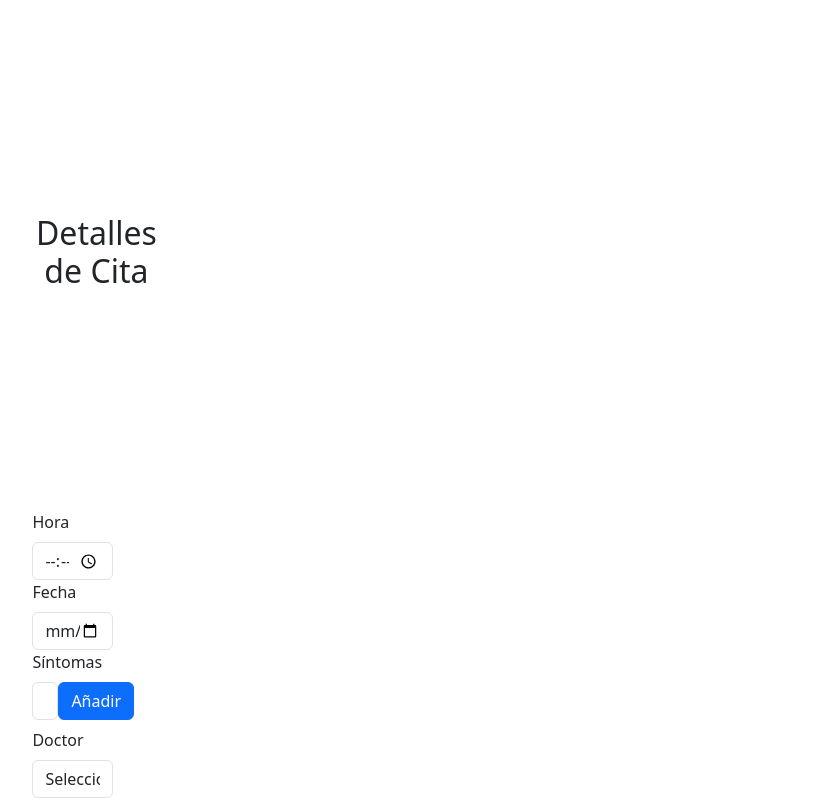
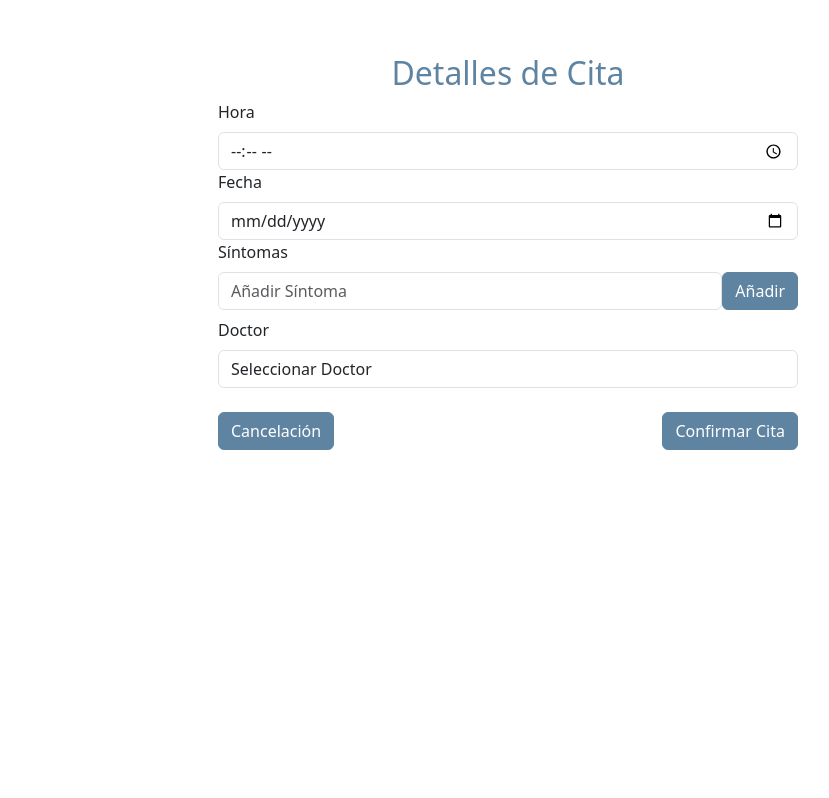
Before and after one commit to No-Country-simulation/c20-59-t-java-react, a React (Vite) app in the folder c20-59-t-java-react/: page /cita in a window 1280 px wide. Shown: the part 148-946 px from the top of the page, without its empty margins (132-961 px from the left). After the commit the page ends 800 px from the top, so only its background shows below. Built offline with nearby package versions, Linux system fonts and the light colour scheme.

Commit message:
organizando vistas

```diff
--- a/c20-59-t-java-react/src/Pages/Cita/index.jsx
+++ b/c20-59-t-java-react/src/Pages/Cita/index.jsx
@@ -4,10 +4,11 @@ import './styles.css';
 
 const Cita = () => {
   return (
-    <Container fluid className="d-flex justify-content-center align-items-center min-vh-100">
+    <div className="full-screen-container">
+      <Container fluid className="d-flex justify-content-center align-items-center">
         <Row className="w-100 justify-content-center">
-        <Col xs={12} md={6} lg={4} className="p-4">
-          <h2 className="text-center">Detalles de Cita</h2>
+          <Col xs={12} md={8} lg={6} className="p-4">
+            <h2 className="text-center $blue-800">Detalles de Cita</h2>
             <Form>
               <Form.Group controlId="formTime">
                 <Form.Label>Hora</Form.Label>
@@ -21,7 +22,7 @@ const Cita = () => {
                 <Form.Label>Síntomas</Form.Label>
                 <div className="d-flex">
                   <Form.Control type="text" placeholder="Añadir Síntoma" />
-                <Button variant="primary">Añadir</Button>
+                  <Button variant="primary" className="btn-add">Añadir</Button>
                 </div>
                 <div className="mt-2">
                   {/* Aquí irán los síntomas */}
@@ -36,10 +37,19 @@ const Cita = () => {
                   <option>Doctor 3</option>
                 </Form.Control>
               </Form.Group>
+              <div className="d-flex justify-content-between mt-4">
+                <Button variant="primary" className="btn-cancel">
+                  Cancelación
+                </Button>
+                <Button variant="primary" className="btn-confirm">
+                  Confirmar Cita
+                </Button>
+              </div>
             </Form>
           </Col>
         </Row>
       </Container>
+    </div>
   );
 };
 
--- a/c20-59-t-java-react/src/Pages/Cita/styles.css
+++ b/c20-59-t-java-react/src/Pages/Cita/styles.css
@@ -1,10 +1,71 @@
+/* Estilo para el contenedor completo */
+.full-screen-container {
+  width: 100vw; /* Ocupa todo el ancho de la vista */
+  height: 100vh; /* Ocupa toda la altura de la vista */
+  display: flex;
+  justify-content: center; /* Centra horizontalmente */
+  align-items: center; /* Centra verticalmente */
+  overflow: hidden; /* Evita el desbordamiento */
+}
+
 /* Asegúrate de que tu archivo CSS esté importado en tu proyecto */
-.min-vh-100 {
-    min-height: 100vh;
-  }
+.vh-100 {
+  height: 100vh;
+}
 
-  .card {
-    width: 100%;
-    max-width: 600px;
-    margin: 0;
-  }
+.d-flex {
+  display: flex;
+}
+
+.justify-content-center {
+  justify-content: center;
+}
+
+.align-items-center {
+  align-items: center;
+}
+
+.p-4 {
+  padding: 1.5rem;
+}
+
+.container-fluid {
+  display: flex;
+  justify-content: center;
+  align-items: center;
+  height: 100vh;
+}
+
+.row {
+  width: 100%;
+  justify-content: center;
+}
+
+.col {
+  padding: 1.5rem;
+}
+
+/* Estilo adicional para el formulario */
+.form-control {
+  width: 100%; /* Asegura que los controles del formulario ocupen el ancho completo de la columna */
+}
+
+/* Estilo adicional para el botón */
+.btn-primary {
+  width: auto; /* Ajusta el ancho del botón automáticamente */
+}
+
+h2 {
+  color: #5F84A2;
+}
+
+/* Estilos para los botones de cancelación, confirmación y añadir */
+.btn-cancel, .btn-confirm, .btn-add {
+  background-color: #5f84a2;
+  border-color: #5f84a2;
+}
+
+.btn-cancel:hover, .btn-confirm:hover, .btn-add:hover {
+  background-color: white;
+  color: #5f84a2;
+}
--- a/c20-59-t-java-react/src/Pages/Confirmacion/index.jsx
+++ b/c20-59-t-java-react/src/Pages/Confirmacion/index.jsx
@@ -1,12 +1,12 @@
 import { Button, Container, Row } from 'react-bootstrap';
-import { FaHeart, FaBell, FaCalendarAlt, FaArchive, FaArrowUp } from 'react-icons/fa';
+import { FaRegHeart, FaBell, FaCalendarAlt, FaArchive, FaArrowUp } from 'react-icons/fa';
 import './styles.css';
 
 const Confirmacion = () => {
   return (
     <Container fluid className="d-flex justify-content-center align-items-center vh-100">
       <div className="text-center p-4 confirmacion-container">
-        <FaHeart size={50} className="confirmacion-icon" />
+        <FaRegHeart size={50} className="confirmacion-icon" />
         <h1>Cita agendada con éxito</h1>
         <Row className="confirmacion-row">
           <Button variant="light" className="confirmacion-button">
--- a/c20-59-t-java-react/src/Pages/Confirmacion/styles.css
+++ b/c20-59-t-java-react/src/Pages/Confirmacion/styles.css
@@ -24,3 +24,7 @@
   .confirmacion-arrow {
     color: white;
   }
+
+  h1{
+    color: #5F84A2;
+  }
--- a/c20-59-t-java-react/src/componentes/Agendar/index.jsx
+++ b/c20-59-t-java-react/src/componentes/Agendar/index.jsx
@@ -4,11 +4,11 @@ import './styles.css';
 
 const Agendar = () => {
   return (
-    <div className="d-flex justify-content-center align-items-center vh-100">
-      <div className="text-center shadow-sm p-4 d-flex flex-column justify-content-center align-items-center w-100 h-100">
+    <div className="full-screen-container d-flex justify-content-center align-items-center">
+      <div className="agendar-container text-center p-4">
         {/* Solo imagen del logo */}
         <img className="img-fluid mb-3 logo-img" src={logo} alt="Logo de Salud Vital" />
-        <span className="text bs-primary-bg-subtle azul-900 salud-vital">Salud Vital</span>
+        <span className="salud-vital">Salud Vital</span>
         <h2 className="mb-3 horario-atencion">Horario de Atención</h2>
         <p>Lunes a Viernes: 7:00 am - 7:00 pm</p>
         <p>Sábados: 7:00 am - 1:00 pm</p>
--- a/c20-59-t-java-react/src/componentes/Agendar/styles.css
+++ b/c20-59-t-java-react/src/componentes/Agendar/styles.css
@@ -1,27 +1,38 @@
 /* Estilos personalizados para el botón */
 .btn-custom {
-  background-color: white;
-  color: black;
-  border: 1px solid #ccc;
+  background-color: #5f84a2; /* Color de fondo del botón */
+  color: white; /* Color del texto */
+  border: 1px solid #5f84a2; /* Borde del mismo color que el fondo */
   box-shadow: 0 4px 8px rgba(0, 0, 0, 0.1);
   width: 100%;
 }
 
 .btn-custom:hover {
-  background-color: #f8f9fa;
+  background-color: white; /* Color de fondo al hacer hover */
+  color: #5f84a2; /* Color del texto al hacer hover */
+  border: 1px solid #5f84a2; /* Borde del mismo color que el fondo */
   box-shadow: 0 6px 12px rgba(0, 0, 0, 0.15);
 }
 
-/* Estilo para centrar el contenido y ocupar toda la pantalla */
-.text-center {
-  width: 100%;
-  max-width: none;
-  height: 100%;
-  max-height: none;
+/* Estilo para el contenedor completo */
+.full-screen-container {
+  width: 100vw; /* Ocupa todo el ancho de la vista */
+  height: 100vh; /* Ocupa toda la altura de la vista */
+  display: flex;
+  justify-content: center; /* Centra horizontalmente */
+  align-items: center; /* Centra verticalmente */
+  overflow: hidden; /* Evita el desbordamiento */
+}
+
+/* Estilo para centrar el contenido dentro del contenedor */
+.agendar-container {
   display: flex;
   flex-direction: column;
-  justify-content: center;
-  align-items: center;
+  justify-content: center; /* Centra verticalmente */
+  align-items: center; /* Centra horizontalmente */
+  width: auto; /* Ajusta el ancho automáticamente */
+  height: auto; /* Ajusta la altura automáticamente */
+  padding: 20px; /* Espacio interno para el contenido */
 }
 
 /* Estilo para la imagen del logo */
@@ -45,7 +56,7 @@ h2.horario-atencion {
 
 /* Ajuste para vh-100 en móviles */
 @media (max-height: 600px) {
-  .vh-100 {
+  .full-screen-container {
     height: auto;
     min-height: 100vh;
   }
@@ -53,7 +64,7 @@ h2.horario-atencion {
 
 /* Media queries para responsividad */
 @media (max-width: 576px) {
-  .text-center {
+  .agendar-container {
     padding: 2rem;
   }
 
@@ -63,7 +74,7 @@ h2.horario-atencion {
 }
 
 @media (min-width: 1280px) {
-  .text-center {
+  .agendar-container {
     padding: 4rem;
   }
 
```
Lines whose indentation alone changed are shown as unchanged.
